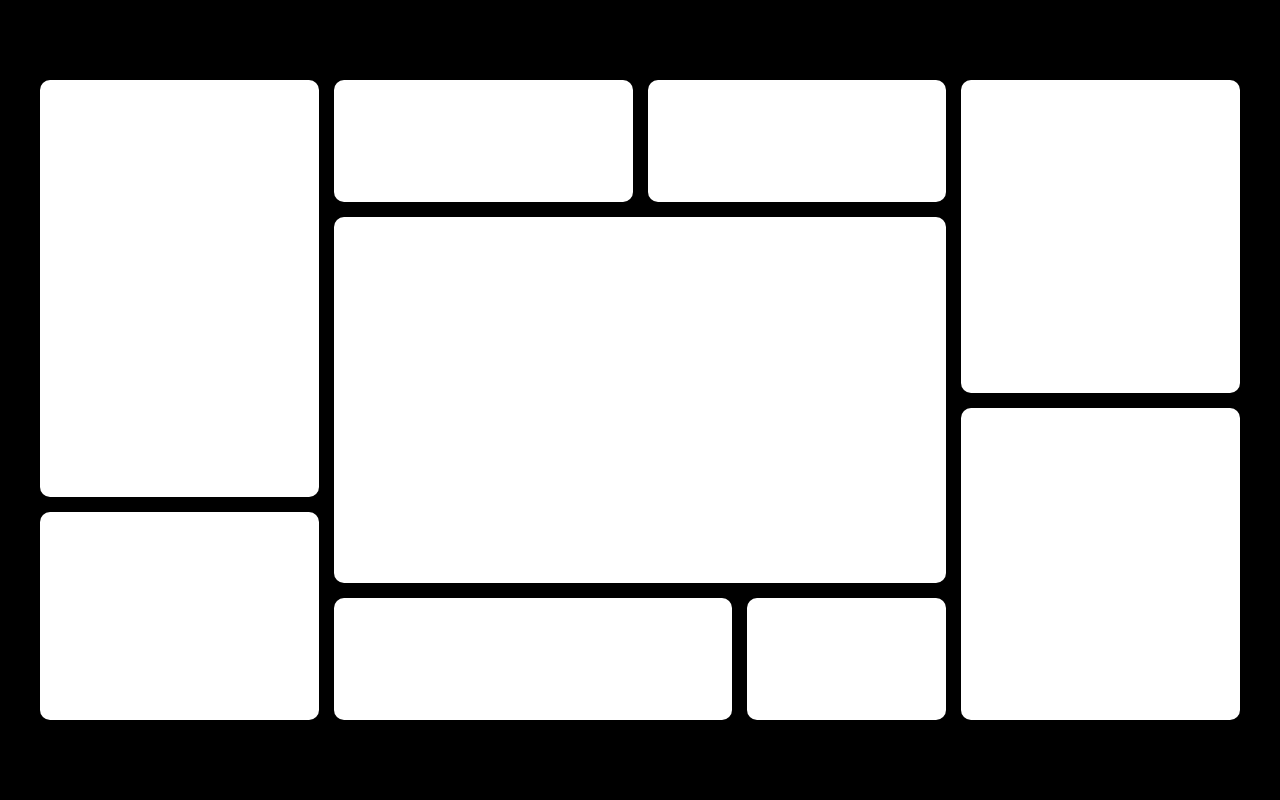
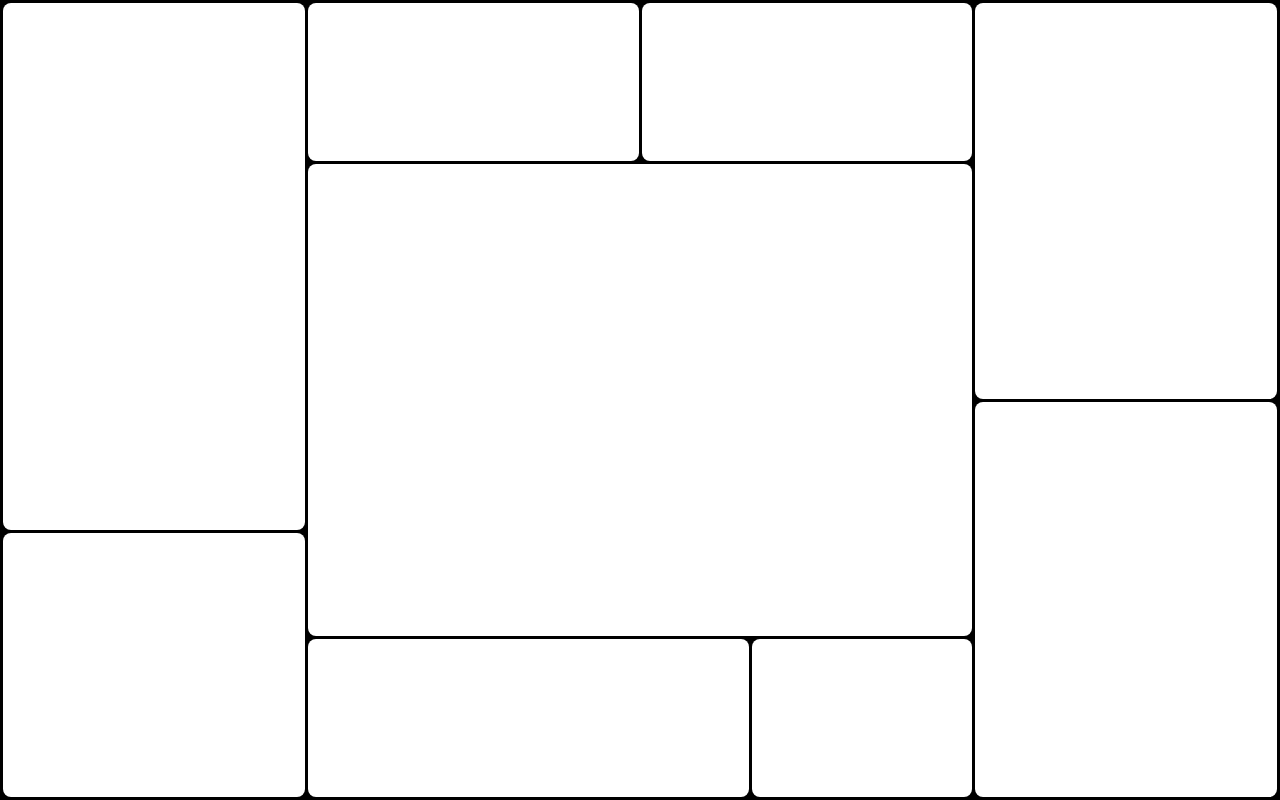
Before and after one commit to ZhidkovaMaria/-, a plain HTML site: page index.html in a window 1280 px wide. Drawn offline with Linux system fonts and the light colour scheme.

Commit message:
Update index.html

```diff
--- a/index.html
+++ b/index.html
@@ -15,23 +15,24 @@
             display: flex;
             justify-content: center;
             align-items: center;
-            min-height: 100vh;
+            width: 100vw;
+            height: 100vh;
             background-color: #000;
-            padding: 20px;
+            overflow: hidden;
         }
 
         .grid-container {
             display: flex;
             width: 100%;
-            max-width: 1200px;
-            height: 80vh;
-            gap: 15px;
+            height: 100%;
+            gap: 3px;
+            padding: 3px;
         }
 
         .column {
             display: flex;
             flex-direction: column;
-            gap: 15px;
+            gap: 3px;
         }
 
         .col-left {
@@ -48,7 +49,7 @@
 
         .box {
             background-color: #fff;
-            border-radius: 10px;
+            border-radius: 8px;
             width: 100%;
             flex-grow: 1;
             flex-basis: 0;
@@ -56,7 +57,7 @@
 
         .row {
             display: flex;
-            gap: 15px;
+            gap: 3px;
             flex: 1;
         }
 
```
